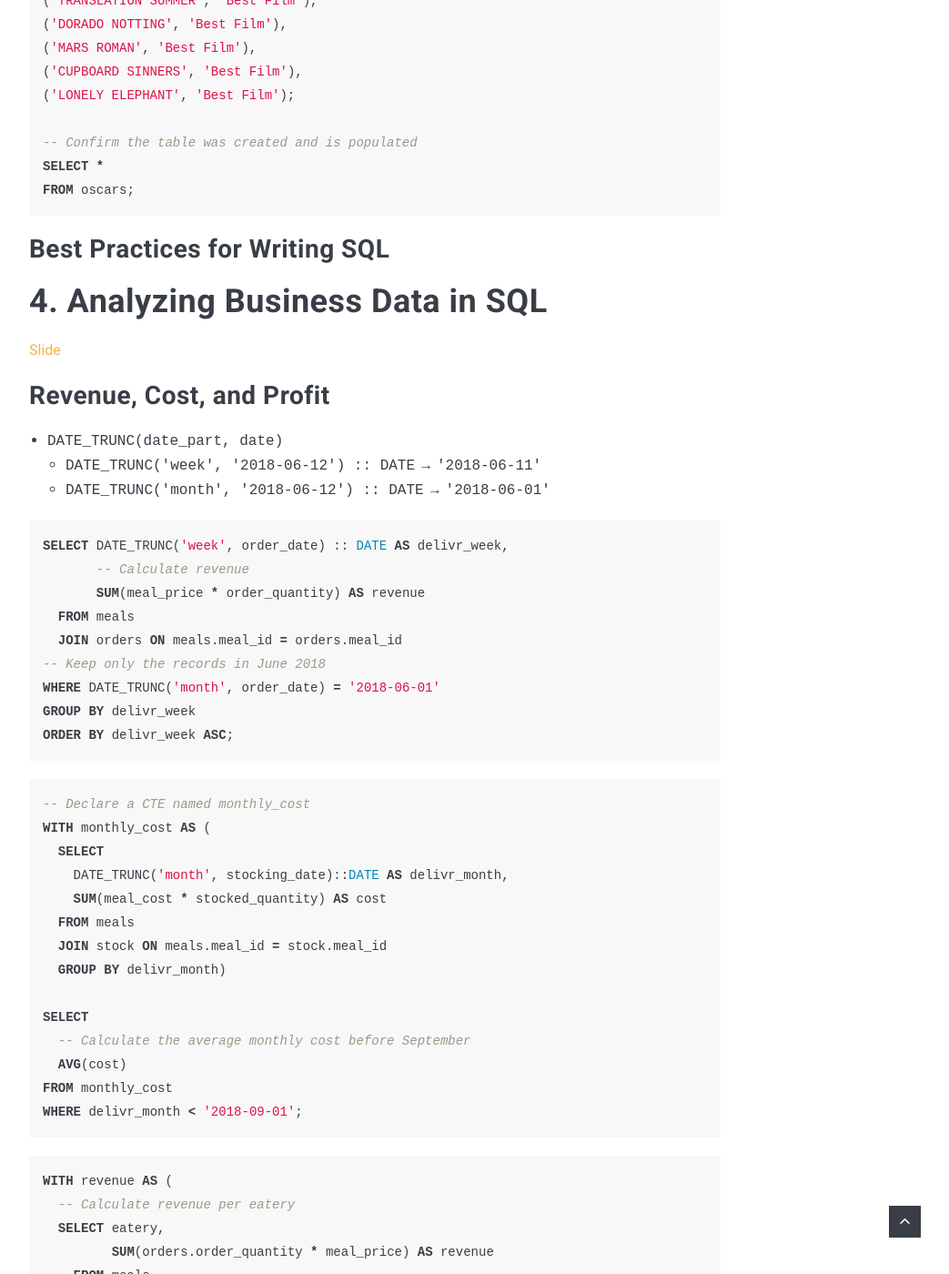
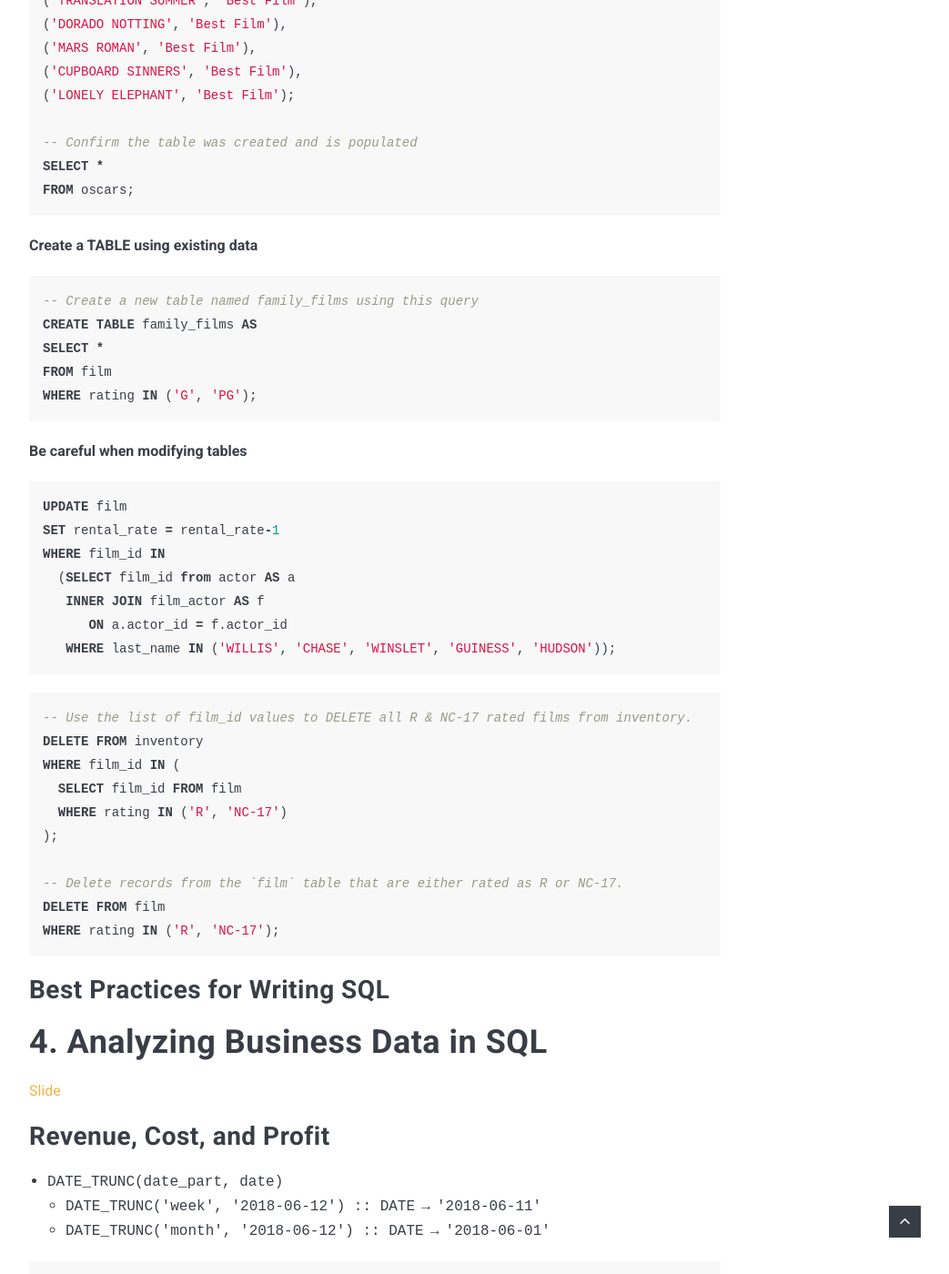
Before and after one commit to poi0905/poi0905.github.io, a Jekyll site: the page built from _posts/2022-11-28-datacamp-SQL-for-Business-Analysts.markdown, in a window 1280 px wide and 1400 px high, scrolled down 13928 px. Shown: the whole window at 91% size, without its empty margins (228-1271 px from the left). Built offline with Jekyll 4.4.1, drawn with Linux system fonts in a browser that asks for light colours; nearby versions of some CDN libraries; comment, search, counter and statistics services are not loaded.

Commit message:
20221201

```diff
--- a/_posts/2022-11-28-datacamp-SQL-for-Business-Analysts.markdown
+++ b/_posts/2022-11-28-datacamp-SQL-for-Business-Analysts.markdown
@@ -551,19 +551,40 @@ SELECT *
 FROM oscars;
 {% endhighlight %}
 
+**Create a TABLE using existing data**
 
 {% highlight SQL %}
+-- Create a new table named family_films using this query
+CREATE TABLE family_films AS
+SELECT *
+FROM film
+WHERE rating IN ('G', 'PG');
+{% endhighlight %}
 
+**Be careful when modifying tables**
+
+{% highlight SQL %}
+UPDATE film
+SET rental_rate = rental_rate-1
+WHERE film_id IN
+  (SELECT film_id from actor AS a
+   INNER JOIN film_actor AS f
+      ON a.actor_id = f.actor_id
+   WHERE last_name IN ('WILLIS', 'CHASE', 'WINSLET', 'GUINESS', 'HUDSON'));
 {% endhighlight %}
 
 
 {% highlight SQL %}
+-- Use the list of film_id values to DELETE all R & NC-17 rated films from inventory.
+DELETE FROM inventory
+WHERE film_id IN (
+  SELECT film_id FROM film
+  WHERE rating IN ('R', 'NC-17')
+);
 
-{% endhighlight %}
-
-
-{% highlight SQL %}
-
+-- Delete records from the `film` table that are either rated as R or NC-17.
+DELETE FROM film
+WHERE rating IN ('R', 'NC-17');
 {% endhighlight %}
 
 ## Best Practices for Writing SQL
```
